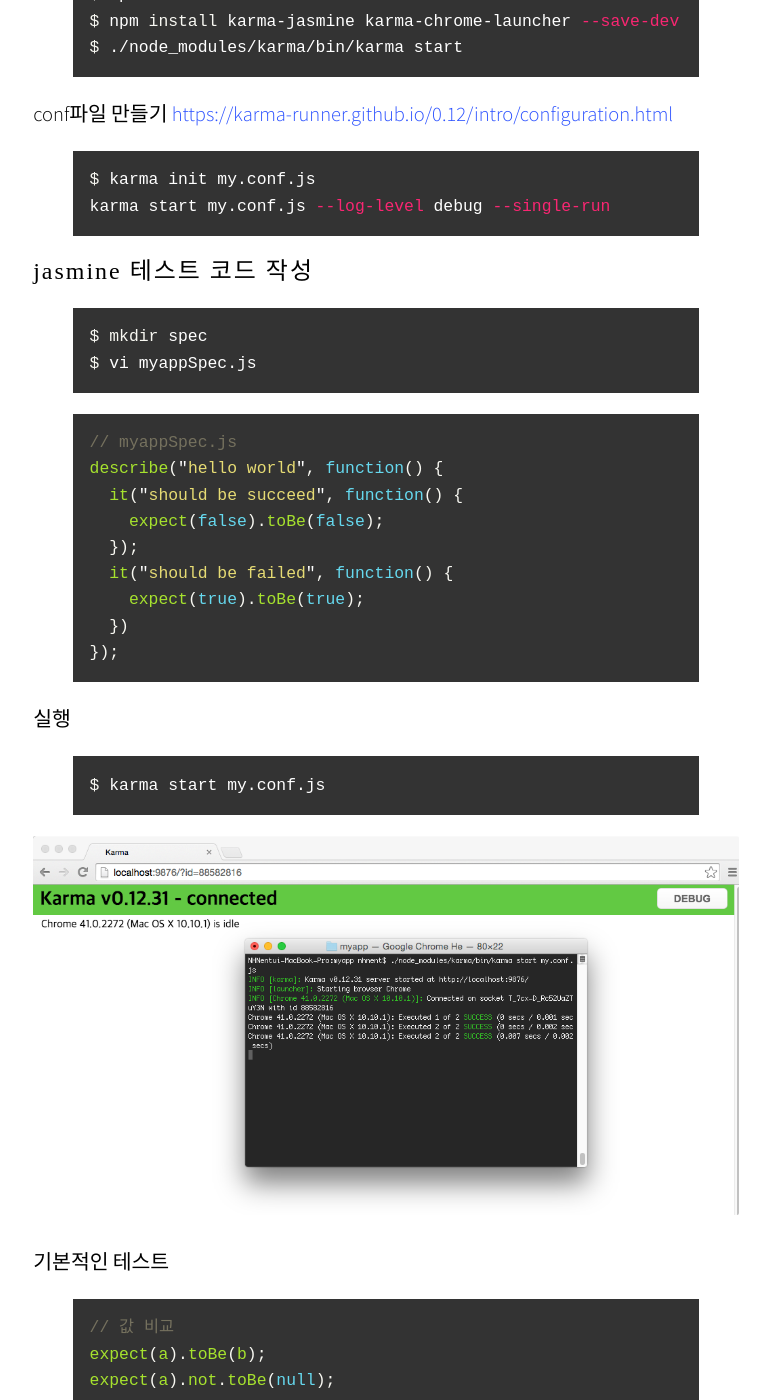
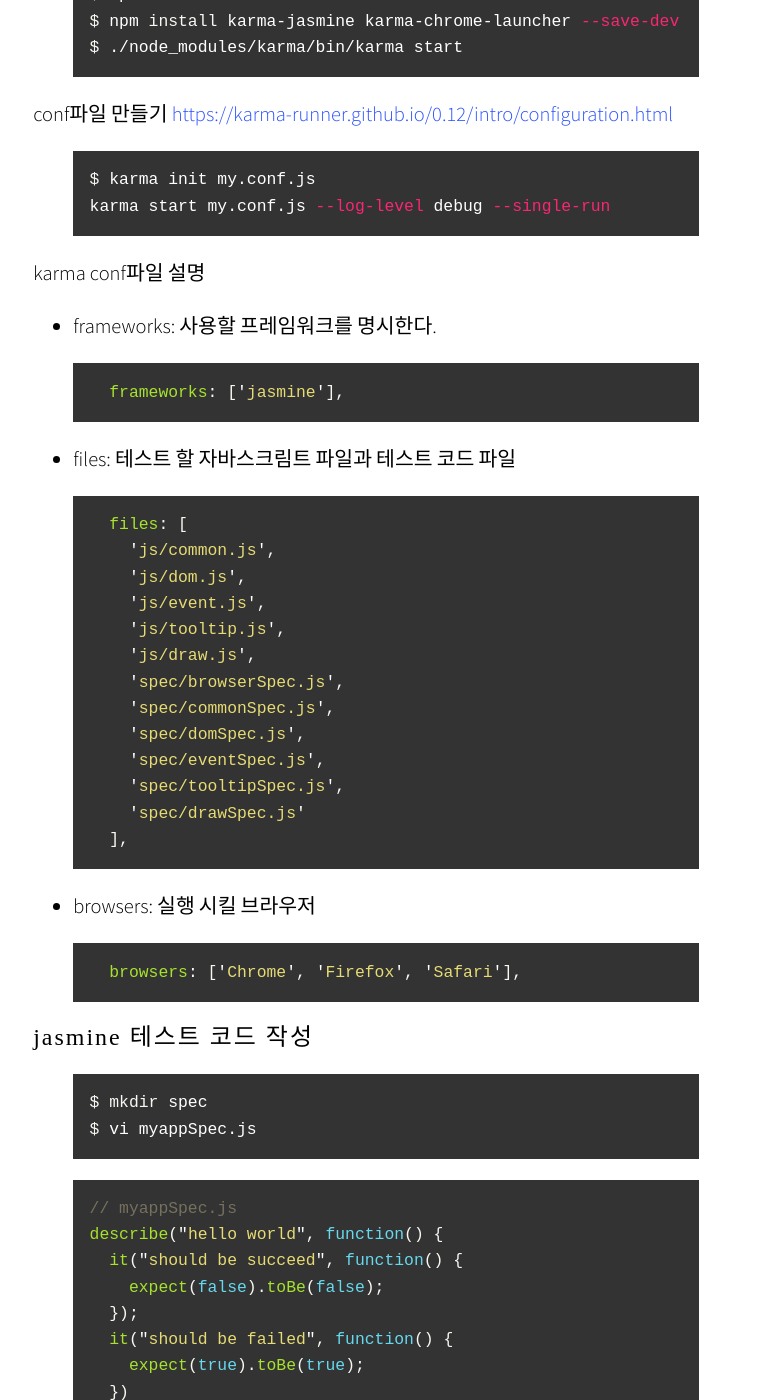
Before and after one commit to hyeonjae/hyeonjae.github.io.archive, a Jekyll site: the page built from _posts/2015-04-04-jasmine-karma.md, in a window 1280 px wide and 1400 px high, scrolled down 1416 px. Shown: the whole window, without its empty margins (254-1024 px from the left). Built offline with Jekyll 4.4.1, drawn with Linux system fonts in a browser that asks for light colours; nearby versions of some CDN libraries; some web fonts are replaced; comment, search, counter and statistics services are not loaded.

Commit message:
no message

```diff
--- a/_posts/2015-04-04-jasmine-karma.md
+++ b/_posts/2015-04-04-jasmine-karma.md
@@ -58,6 +58,35 @@ conf파일 만들기
 {% highlight sh %}
 $ karma init my.conf.js
 karma start my.conf.js --log-level debug --single-run
+{% endhighlight %}
+
+karma conf파일 설명
+
+ - frameworks: 사용할 프레임워크를 명시한다.
+{% highlight javascript %}
+  frameworks: ['jasmine'],
+{% endhighlight %}
+
+ - files: 테스트 할 자바스크림트 파일과 테스트 코드 파일
+{% highlight javascript %}
+  files: [
+    'js/common.js',
+    'js/dom.js',
+    'js/event.js',
+    'js/tooltip.js',
+    'js/draw.js',
+    'spec/browserSpec.js',
+    'spec/commonSpec.js',
+    'spec/domSpec.js',
+    'spec/eventSpec.js',
+    'spec/tooltipSpec.js',
+    'spec/drawSpec.js'
+  ],
+{% endhighlight %}
+
+ - browsers: 실행 시킬 브라우저
+{% highlight javascript %}
+  browsers: ['Chrome', 'Firefox', 'Safari'],
 {% endhighlight %}
 
 
```
